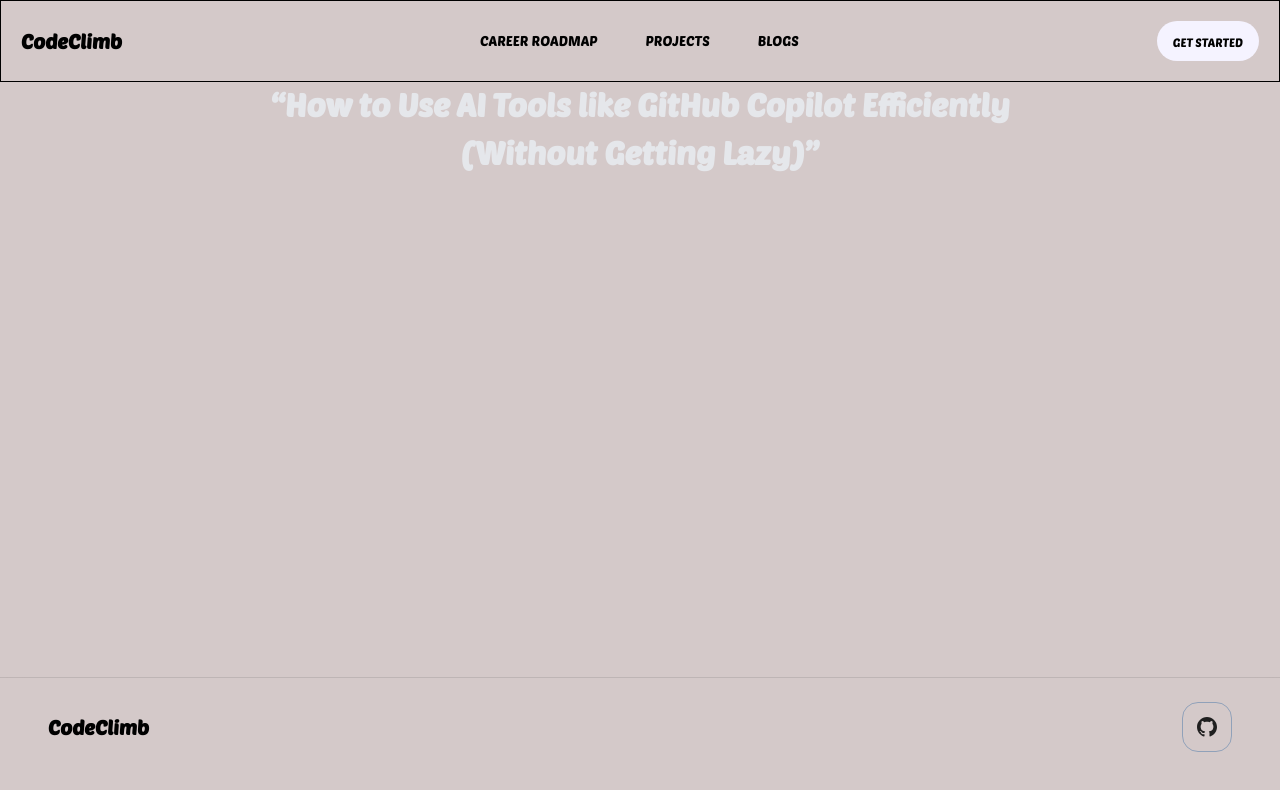
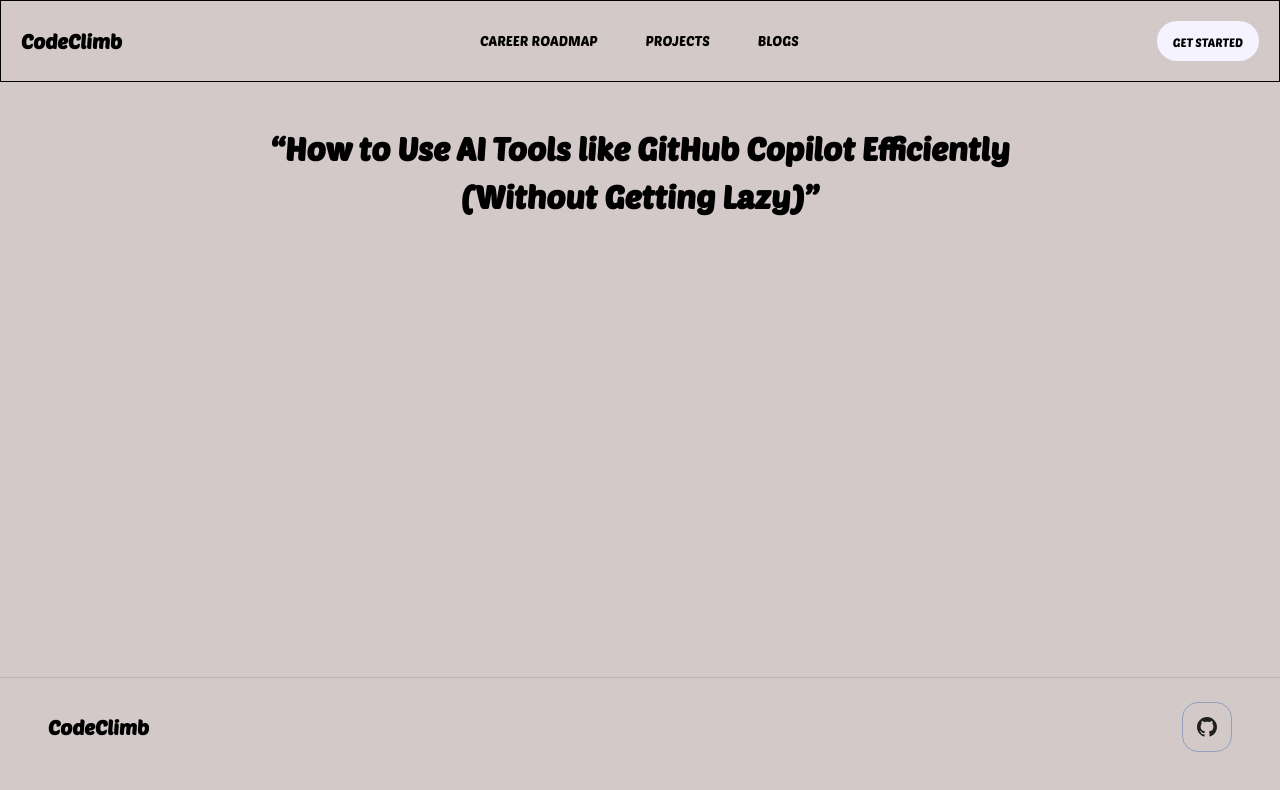
Before and after one commit to Tanujeet/CodeClimb, a Next.js app in the folder apps/web/: page /blogs/1 in a window 1280 px wide. Shown: the top 790 px of the page. Built offline with nearby package versions, Linux system fonts and the light colour scheme; no server answers.

Commit message:
implemetned blog page 1

```diff
--- a/apps/web/app/blogs/1/page.tsx
+++ b/apps/web/app/blogs/1/page.tsx
@@ -1,7 +1,7 @@
 const page = () => {
   return (
     <main>
-      <section className="px-2 lg:px-[4rem] text-gray-200 py-[4rem] mt-4 ">
+      <section className="px-2 lg:px-[4rem] text-black py-[4rem] mt-15 ">
         <div className="relative flex flex-col gap-2 lg:gap-6 z-10 justify-center items-center text-center">
           <h3 className="font-semibold text-center !text-[2rem] md:text-[2.4rem] lg:text-[3rem] max-w-[800px] z-10">
             “How to Use AI Tools like GitHub Copilot Efficiently <br />
```
